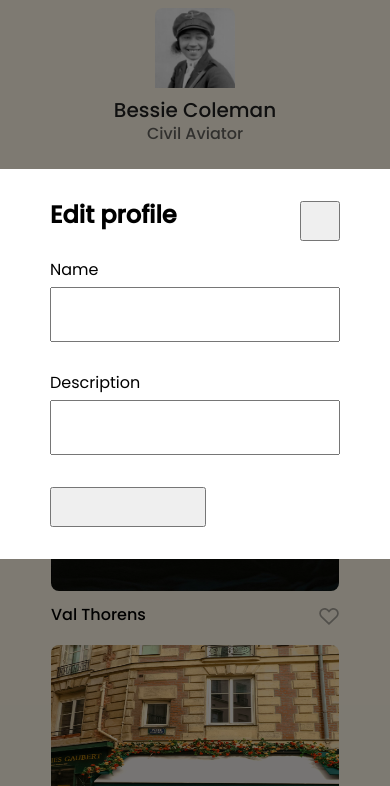
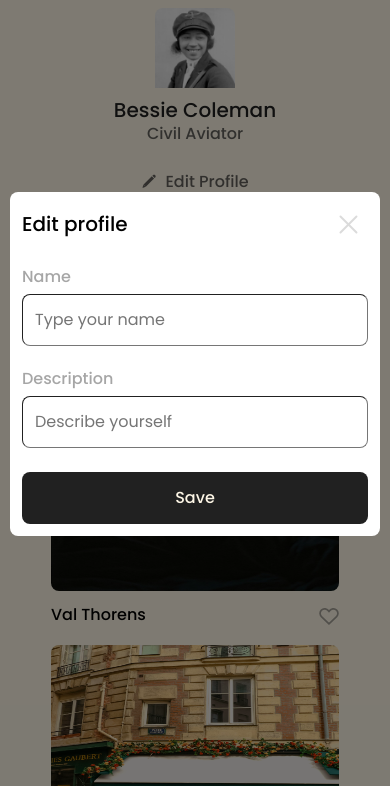
Before and after one commit to Chaimwuensch/se_project_spots, a plain HTML site: page index.html in a window 390 px wide. Shown: the part 58-844 px from the top of the page. Drawn offline with Linux system fonts and the light colour scheme.

Commit message:
attempt 1

```diff
--- a/blocks/modal.css
+++ b/blocks/modal.css
@@ -4,6 +4,7 @@
   left: 0;
   bottom: 0;
   right: 0;
+  padding: 0 16px;
   background-color: rgba(0, 0, 0, 0.5);
   display: flex;
   justify-content: center;
@@ -23,6 +24,7 @@
   width: 100%;
   box-sizing: border-box;
   position: relative;
+  border-radius: 8px;
 }
 
 .modal__close-btn {
@@ -31,10 +33,21 @@
   right: 50px;
   width: 40px;
   height: 40px;
+  background-image: url("../images/close.svg");
+  background-repeat: no-repeat;
+  background-size: cover;
+  border: none;
+  cursor: pointer;
+  background-color: transparent;
+  opacity: 0.4;
 }
 
 .modal__title {
   margin: 0 0 32px;
+  font-family: "Poppins";
+  font-weight: 500;
+  font-size: 32px;
+  line-height: 100%;
 }
 
 .modal__label {
@@ -42,14 +55,54 @@
   flex-direction: column;
   gap: 8px;
   margin-bottom: 32px;
+  font-family: "Poppins";
+  font-weight: 500;
+  font-size: 16px;
+  line-height: 110.00000000000001%;
+  color: #21212166;
 }
 
 .modal__input {
   display: block;
   padding: 16px 12px;
+  border-radius: 8px;
+  gap: 10px;
+  border-width: 1px;
+  color: #21212166;
 }
 
 .modal__submit-btn {
   width: 156px;
   padding: 18px 0;
+  background-color: #212121;
+  color: #fcf5e5;
+  font-family: "Poppins";
+  font-weight: 500;
+  font-size: 16px;
+  line-height: 100%;
+  border-radius: 8px;
+  border: none;
 }
+
+@media screen and (max-width: 861px) {
+  .modal {
+    padding: 0 10px;
+  }
+  .modal__container {
+    padding: 12px;
+  }
+  .modal__title {
+    font-size: 20px;
+    margin: 10px 0 34px;
+  }
+  .modal__close-btn {
+    top: 12px;
+    right: 12px;
+  }
+  .modal__label {
+    margin-bottom: 24px;
+  }
+  .modal__submit-btn {
+    width: 100%;
+  }
+}
--- a/index.html
+++ b/index.html
@@ -123,13 +123,23 @@
           <form name="edit-profile" class="modal__form">
             <label for="name" class="modal__label">
               Name
-              <input id="name" type="text" class="modal__input" />
+              <input
+                id="name"
+                type="text"
+                class="modal__input"
+                placeholder="Type your name"
+              />
             </label>
             <label for="description" class="modal__label">
               Description
-              <input id="description" type="text" class="modal__input" />
+              <input
+                id="description"
+                type="text"
+                class="modal__input"
+                placeholder="Describe yourself"
+              />
             </label>
-            <button class="modal__submit-btn" type="submit"></button>
+            <button class="modal__submit-btn" type="submit">Save</button>
           </form>
         </div>
       </div>
```
Also changed, not shown: images/close.svg (added).
